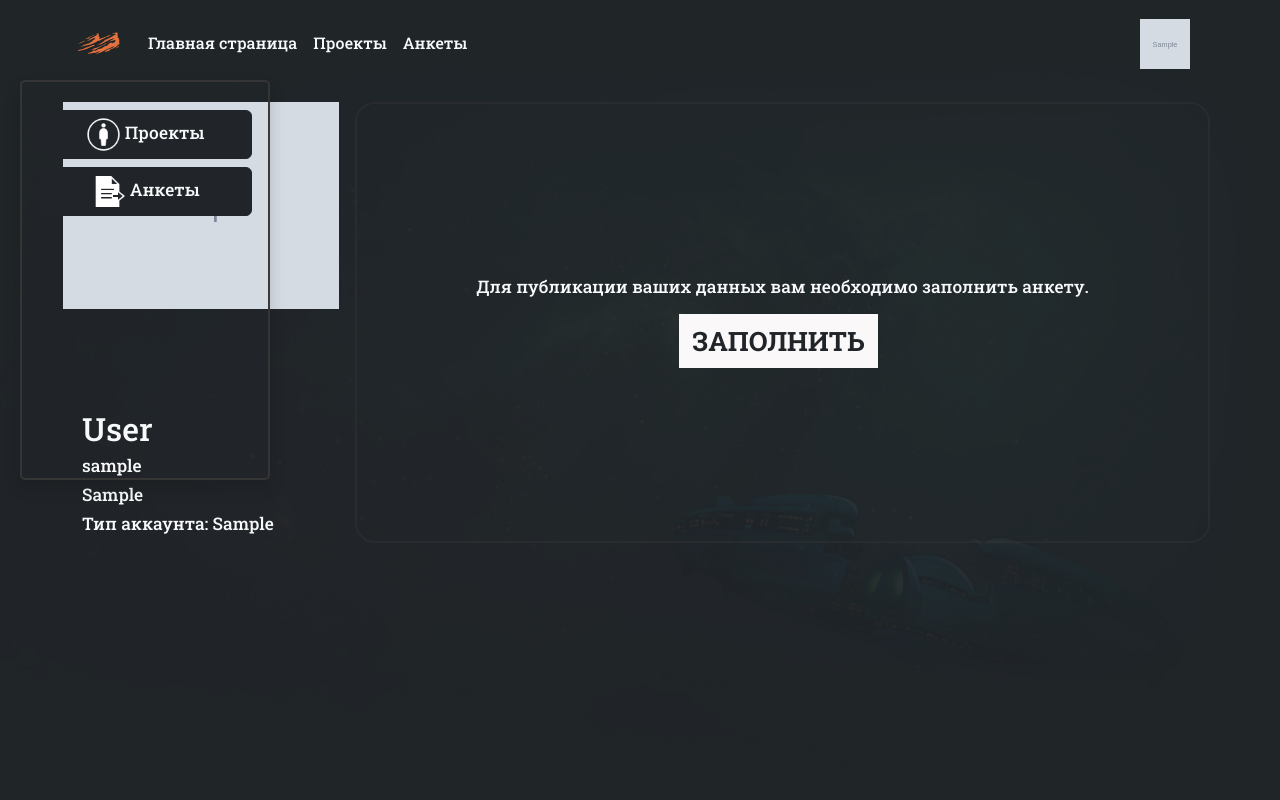
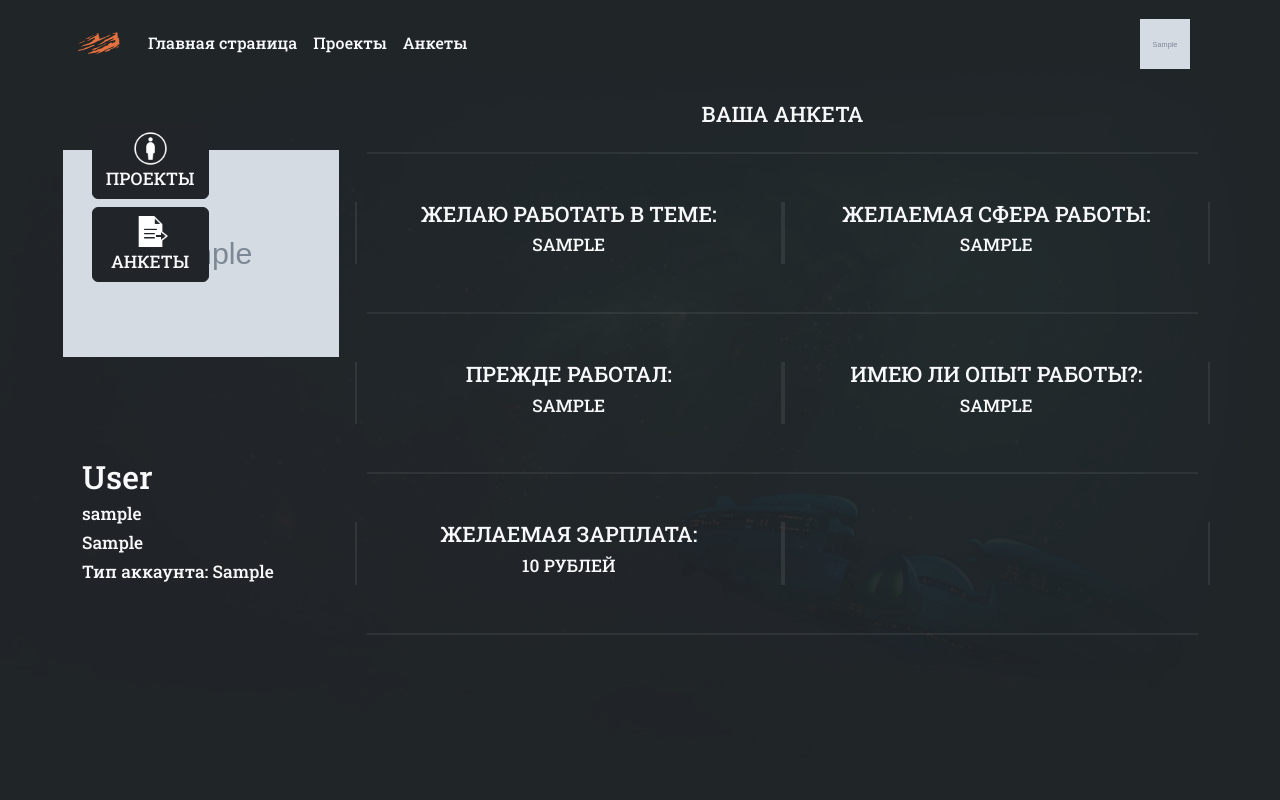
Before and after one commit to YannGotti/busines-project-django, a Django app: page /profile/ in a window 1280 px wide. Run offline with Django 4.2, Linux system fonts and the light colour scheme; a user stored in the database is signed in; tables that the repository leaves empty hold one stand-in row (values such as "Sample post"); grey boxes marked "Sample" are stand-in pictures; some libraries are stand-ins or nearby versions.

Commit message:
fixed profile page

```diff
--- a/project/main/urls.py
+++ b/project/main/urls.py
@@ -6,5 +6,6 @@ urlpatterns = [
     path('auth/', views.AuthPage.as_view(), name="authPage"),
     path('profile/', views.ProfilePage.as_view(), name="profilePage"),
     path('profile/sendQuestionnaire/', views.SendQuestionnaire.as_view()),
-    path('profile/uploadPhoto/', views.UploadPhotoProfile.as_view())
+    path('profile/uploadPhoto/', views.UploadPhotoProfile.as_view()),
+    path('questionnaires/', views.QuestionnairesPage.as_view(), name="questionnairesPage"),
 ]
--- a/project/main/views.py
+++ b/project/main/views.py
@@ -1,9 +1,10 @@
+import os
 from django.shortcuts import render
 from django.http import JsonResponse
 from django.views.generic.base import View
 from django.core.files.storage import FileSystemStorage
 from user.models import CustomUser, Questionnaire
-import os
+from django.core.exceptions import ObjectDoesNotExist
 import json
 
 class MainPage(View):
@@ -17,7 +18,20 @@ class AuthPage(View):
 
 class ProfilePage(View):
     def get(self, request):
-        return render(request, 'main/profile.html')
+
+        if (not request.user.id):
+            return render(request, 'main/profile.html')
+
+        questionnaire = None
+
+        try:
+            questionnaire = Questionnaire.objects.get(user = request.user)
+        except :
+            return render(request, 'main/profile.html')
+
+
+        return render(request, 'main/profile.html', context={'questionnaire' : questionnaire})
+
 
 class UploadPhotoProfile(View):
     def post(self, request):
@@ -70,3 +84,8 @@ class SendQuestionnaire(View):
         questionnaire.save()
 
         return JsonResponse("ok", safe=False)
+
+
+class QuestionnairesPage(View):
+    def get(self, request):
+        return render(request, 'main/questionnaires.html')
--- a/project/static/css/main/main.css
+++ b/project/static/css/main/main.css
@@ -21,6 +21,13 @@ body::-webkit-scrollbar { width: 0 !important }
     color: #f8f9fa;
     font-weight: 500;
     font-size: 36pt;
+}
+
+.text-h2-custom
+{
+    color: #f8f9fa;
+    font-weight: 500;
+    font-size: 28pt;
 }
 
 .text-h3-custom
@@ -164,17 +171,28 @@ body::-webkit-scrollbar { width: 0 !important }
 
 .sidebar {
     position: fixed;
-    top: 10%;
-    left: 20px;
+    top: 12%;
+    left: 25px;
     width: 250px;
     height: 50%;
     background-color: #18181800;
     border-radius: 5px;
-    border: 2px solid #363636f8;
   }
 
 .icon-panel{
     width: 35px;
+}
+
+
+.side-borders {
+    border-left: 2px solid #acacac21;
+    border-right: 2px solid #acacac21;
+}
+
+.custom-hr {
+    border-color: #acacac70;
+    border-width: 1px;
+    border-style: solid;
 }
 
 
--- a/project/static/js/profile/ajax.js
+++ b/project/static/js/profile/ajax.js
@@ -90,7 +90,7 @@ function sendQuestionnaire(user_id){
             }
         },
         success: function(data){
-            console.log(data)
+            location.reload();
         },
         error: function (jqXHR, exception) {
             return;
--- a/project/templates/base.html
+++ b/project/templates/base.html
@@ -42,7 +42,7 @@
                                 <a class="nav-link nav-text-custom text2-animation" href="#">Проекты</a>
                             </li>
                             <li class="nav-item nav-text-custom">
-                                <a class="nav-link nav-text-custom text3-animation" href="#">Анкеты</a>
+                                <a class="nav-link nav-text-custom text3-animation" href="{% url 'questionnairesPage' %}">Анкеты</a>
                             </li>
                         </ul>
                     </div>
--- a/project/templates/main/profile.html
+++ b/project/templates/main/profile.html
@@ -8,7 +8,7 @@
 
 <div class="container mt-3">
     <div class="row d-flex justify-content-center">
-        <div class="col-12 col-lg-3">
+        <div class="col-12 col-lg-3 mt-5">
             <div class="row d-flex justify-content-center">
                 <div class="col-12 profile-picture me-4">
                     <label for="upload_photo">
@@ -30,7 +30,7 @@
         </div>
 
         {% if user.type_user == 'Предприниматель' %}
-        <div class="col-12 col-lg-9 p-5 d-flex align-items-center justify-content-center text-center" style="min-height: 400px; border: 2px solid #36363670; border-radius: 20px;">
+        <div class="col-12 col-lg-9 p-5 d-flex align-items-center justify-content-center text-center" >
             <div class="row">
                 <div class="col-12">
                     <h1 class="text-h5-custom">Вы не добавили ни одного проекта</h1>
@@ -41,7 +41,10 @@
         </div>
 
         {% else %}
-        <div class="col-12 col-lg-9 p-5 d-flex align-items-center justify-content-center text-center" style="min-height: 400px; border: 2px solid #36363670; border-radius: 20px;">
+
+            {% if not questionnaire %}
+
+            <div class="col-12 col-lg-9 p-5 d-flex align-items-center justify-content-center text-center">
                 <div class="row">
                     <div id="questionnaire_panel">
                         <div class="col-12">
@@ -80,7 +83,7 @@
                             </div>
 
                             <div class="mb-3" id="solary_field">
-                            <label for="exampleInputPassword1" class="form-label text-h4-custom">ЖЕЛАЕМАЯ ЗАРПЛАТА</label>
+                                <label for="exampleInputPassword1" class="form-label text-h4-custom">ЖЕЛАЕМАЯ ЗАРПЛАТА (RUB)</label>
                                 <input type="text" name="salary" class="form-control">
                             </div>
 
@@ -92,22 +95,77 @@
                     </div>
                 </div>
             </div>
+
+            {% else %}
+
+            <div class="col-12 col-lg-9">
+                <div class="row d-flex justify-content-center">
+                    <div class="col-12 text-center">
+                        <h1 class="text-h4-custom">ВАША АНКЕТА</h1>
+                    </div>
+                </div>
+
+                <hr class="custom-hr">
+
+                <div class="row d-flex justify-content-center mt-5 mb-5 text-center"  style="text-transform: uppercase;">
+                    <div class="col-6 side-borders">
+                        <h1 class="text-h4-custom">Желаю работать в теме: </h1>
+                        <h1 class="text-h5-custom m-2" >{{questionnaire.new_work}}</h1>
+                    </div>
+                    <div class="col-6 side-borders">
+                        <h1 class="text-h4-custom " >Желаемая сфера работы: </h1>
+                        <h1 class="text-h5-custom m-2">{{questionnaire.areaOfWork}}</h1>
+                    </div>
+                </div>
+
+                <hr class="custom-hr">
+
+                <div class="row d-flex justify-content-center mt-5 mb-5 text-center" style="text-transform: uppercase;">
+                    <div class="col-6 side-borders">
+                        <h1 class="text-h4-custom">Прежде работал: </h1>
+                        <h1 class="text-h5-custom m-2">{{questionnaire.old_work}}</h1>
+                    </div>
+                    <div class="col-6 side-borders">
+                        <h1 class="text-h4-custom ">Имею ли опыт работы?: </h1>
+                        <h1 class="text-h5-custom m-2">{{questionnaire.experience}}</h1>
+                    </div>
+                </div>
+
+                <hr class="custom-hr">
+
+
+                <div class="row d-flex justify-content-center mt-5 mb-5 text-center" style="text-transform: uppercase;">
+
+                    <div class="col-6 side-borders">
+                        <h1 class="text-h4-custom text-center" >Желаемая зарплата: </h1>
+                        <h1 class="text-h5-custom m-2 text-center">{{questionnaire.salary}} рублей</h1>
+                    </div>
+                    <div class="col-6 side-borders"></div>
+                </div>
+
+                <hr class="custom-hr">
+
+
+            </div>
+
+            {% endif %}
+
         {% endif %}
 
     </div>
 </div>
 
-<div class="sidebar shadow">
+<div class="sidebar">
     <div class="container-fluid">
         <div class="row mt-3 d-flex justify-content-center text-center">
-            <div class="col-12 p-1 text-light">
+            <div class="col-6 p-1 text-light">
 
-                <a href="#" type="button" class="btn btn-dark text-h5-custom button2-animation mt-2" style="width: 90%;">
-                    <img src="{% static 'images/projects-icon.png' %}" class="icon-panel" alt="Проекты"> Проекты
+                <a href="#" type="button" class="btn btn-dark text-h5-custom button2-animation mt-2" >
+                    <img src="{% static 'images/projects-icon.png' %}" class="icon-panel" alt="Проекты"> ПРОЕКТЫ
                 </a>
 
-                <a href="#" type="button" class="btn btn-dark text-h5-custom button2-animation mt-2" style="width: 90%;">
-                    <img src="{% static 'images/application-icon.png' %}" class="icon-panel" alt="Проекты"> Анкеты
+                <a href="#" type="button" class="btn btn-dark text-h5-custom button2-animation mt-2" >
+                    <img src="{% static 'images/application-icon.png' %}" class="icon-panel" alt="Проекты"> АНКЕТЫ
                 </a>
 
             </div>
```
Also changed, not shown: project/templates/main/questionnaires.html (added, +30 -0 lines). Lines whose indentation alone changed are shown as unchanged.
